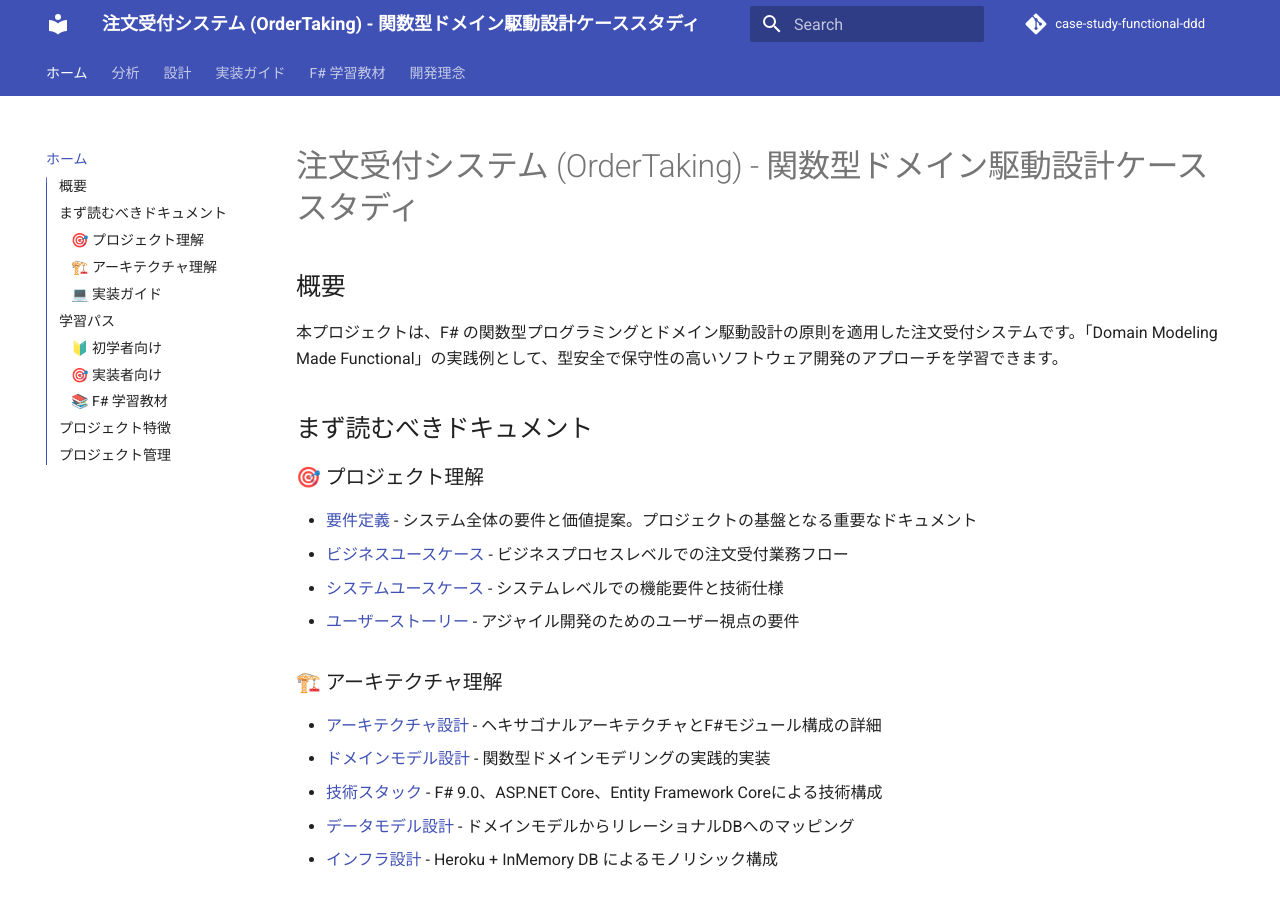
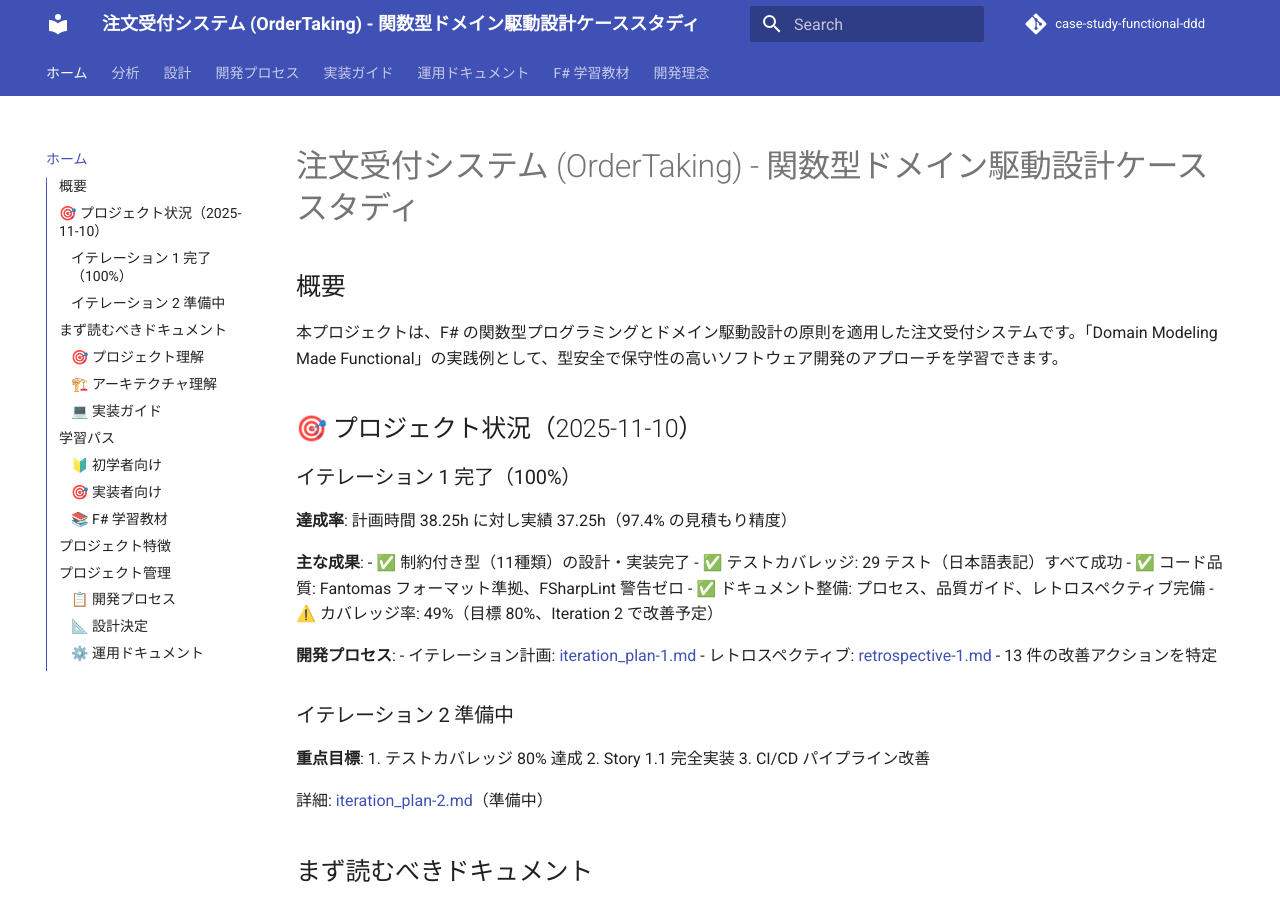
Before and after one commit to k2works/case-study-functional-ddd, an MkDocs documentation site: the page built from docs/index.md, in a window 1280 px wide and 900 px high. Built offline with MkDocs 1.6.1 and Material for MkDocs 9.7.7, drawn with Linux system fonts in a browser that asks for light colours; comment, search, counter and statistics services are not loaded; some of the changed text lies outside the part shown.

Commit message:
docs: Iteration 1 完了状況とドキュメントナビゲーションを更新
プロジェクトの現状を反映したドキュメントインデックスとMkDocsナビゲーションを更新。

変更内容:
- docs/index.md:
  - イテレーション1完了状況セクションを追加（達成率97.4%、品質メトリクス）
  - プロジェクト管理セクションを開発プロセス・設計決定・運用ドキュメントに再構成
  - イテレーション計画・レトロスペクティブへのリンクを追加
  - 運用ドキュメント（環境構築、デプロイ、品質管理）へのリンクを追加

- mkdocs.yml:
  - 開発プロセスセクションを追加（イテレーション計画、レトロスペクティブ、スタンドアップ、時間管理）
  - 運用ドキュメントセクションを追加（環境セットアップ、CI/CD、デプロイ、品質管理）
  - ナビゲーション構造を docs/operation/ ディレクトリ構造に合わせて整理

🤖 Generated with [Claude Code](https://claude.com/claude-code)

Co-Authored-By: Claude <noreply@anthropic.com>

```diff
--- a/docs/index.md
+++ b/docs/index.md
@@ -3,6 +3,33 @@
 ## 概要
 
 本プロジェクトは、F# の関数型プログラミングとドメイン駆動設計の原則を適用した注文受付システムです。「Domain Modeling Made Functional」の実践例として、型安全で保守性の高いソフトウェア開発のアプローチを学習できます。
+
+## 🎯 プロジェクト状況（2025-11-10）
+
+### イテレーション 1 完了（100%）
+
+**達成率**: 計画時間 38.25h に対し実績 37.25h（97.4% の見積もり精度）
+
+**主な成果**:
+- ✅ 制約付き型（11種類）の設計・実装完了
+- ✅ テストカバレッジ: 29 テスト（日本語表記）すべて成功
+- ✅ コード品質: Fantomas フォーマット準拠、FSharpLint 警告ゼロ
+- ✅ ドキュメント整備: プロセス、品質ガイド、レトロスペクティブ完備
+- ⚠️ カバレッジ率: 49%（目標 80%、Iteration 2 で改善予定）
+
+**開発プロセス**:
+- イテレーション計画: [iteration_plan-1.md](./development/iteration_plan-1.md)
+- レトロスペクティブ: [retrospective-1.md](./development/retrospective-1.md)
+- 13 件の改善アクションを特定
+
+### イテレーション 2 準備中
+
+**重点目標**:
+1. テストカバレッジ 80% 達成
+2. Story 1.1 完全実装
+3. CI/CD パイプライン改善
+
+詳細: [iteration_plan-2.md](./development/iteration_plan-2.md)（準備中）
 
 ## まず読むべきドキュメント
 
@@ -51,6 +78,26 @@
 
 ## プロジェクト管理
 
+### 📋 開発プロセス
+- [イテレーション計画](./development/) - スプリント計画とタスク管理
+  - [Iteration 1 計画](./development/iteration_plan-1.md) - 完了（100%）
+  - [Iteration 1 レトロスペクティブ](./development/retrospective-1.md) - KPT分析と改善アクション
+  - [Iteration 2 計画](./development/iteration_plan-2.md) - 準備中
+- [デイリースタンドアップ記録](./operation/process/standup-logs/) - 日次進捗と課題管理
+  - [2025年1月](./operation/process/standup-logs/2025-01.md)
+
+### 📐 設計決定
 - [アーキテクチャ決定ログ](./adr) - 重要な技術決定の記録と理由
 - [開発日誌](./journal) - 開発の進捗と学習記録
-- [運用ドキュメント](./operation) - システム運用とメンテナンス情報
+
+### ⚙️ 運用ドキュメント
+- [環境セットアップガイド](./operation/environment-setup-guide.md) - 開発環境構築手順
+- [トラブルシューティングガイド](./operation/troubleshooting-guide.md) - よくある問題と解決方法
+- [GitHub Actions ガイド](./operation/github-actions-guide.md) - CI/CD パイプライン設定
+- [Heroku デプロイガイド](./operation/heroku-deploy-guide.md) - 本番環境へのデプロイ手順
+- [プロセスガイド](./operation/process/) - 開発プロセスとワークフロー
+  - [デイリースタンドアップガイド](./operation/process/daily-standup-guide.md)
+  - [時間記録ガイド](./operation/process/time-tracking-guide.md)
+- [品質管理](./operation/quality/) - コード品質とテストカバレッジ
+  - [カバレッジガイド](./operation/quality/coverage-guide.md)
+  - [静的解析ガイド](./operation/quality/static-analysis-guide.md)
--- a/mkdocs.yml
+++ b/mkdocs.yml
@@ -69,6 +69,17 @@ nav:
     - インフラ設計: design/architecture_infrastructure.md
     - 技術スタック: design/tech_stack.md
     - テスト戦略: design/test_strategy.md
+  - 開発プロセス:
+    - イテレーション計画:
+      - Iteration 1: development/iteration_plan-1.md
+      - Iteration 2: development/iteration_plan-2.md
+    - レトロスペクティブ:
+      - Retrospective 1: development/retrospective-1.md
+    - デイリースタンドアップ:
+      - スタンドアップガイド: operation/process/daily-standup-guide.md
+      - 記録 2025-01: operation/process/standup-logs/2025-01.md
+    - 時間管理:
+      - 時間記録ガイド: operation/process/time-tracking-guide.md
   - 実装ガイド:
     - F# アプリケーション環境構築ガイド: reference/F#アプリケーション環境構築ガイド.md
     - F# API構築ガイド: reference/F#API構築ガイド.md
@@ -76,6 +87,16 @@ nav:
     - アーキテクチャ設計ガイド: reference/アーキテクチャ設計ガイド.md
     - インフラ設計ガイド: reference/インフラ設計ガイド.md
     - テスト戦略ガイド: reference/テスト戦略ガイド.md
+  - 運用ドキュメント:
+    - 環境セットアップ: operation/environment-setup-guide.md
+    - トラブルシューティング: operation/troubleshooting-guide.md
+    - CI/CD:
+      - GitHub Actions ガイド: operation/github-actions-guide.md
+    - デプロイ:
+      - Heroku デプロイガイド: operation/heroku-deploy-guide.md
+    - 品質管理:
+      - カバレッジガイド: operation/quality/coverage-guide.md
+      - 静的解析ガイド: operation/quality/static-analysis-guide.md
   - F# 学習教材:
     - F# TDD入門 第1部: reference/テスト駆動開発から始めるFSharp入門1.md
     - F# TDD入門 第2部: reference/テスト駆動開発から始めるFSharp入門2.md
```
